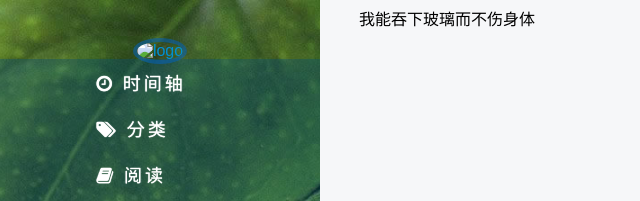
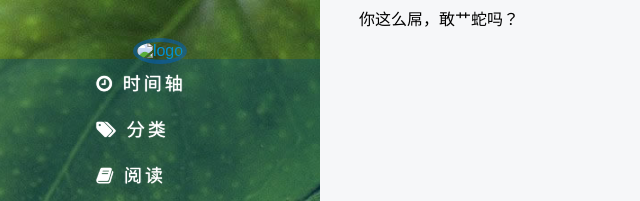
Before and after one commit to tingtinZ/zmobi.github.io, a Jekyll site: the page built from page/about.md, in a window 1280 px wide. Shown: the top 201 px of the page, without its empty margins (0-640 px from the left). Built offline with Jekyll 4.4.1, drawn with Linux system fonts in a browser that asks for light colours; some web fonts are replaced; comment, search, counter and statistics services are not loaded.

Commit message:
about.md fuck the snack

```diff
--- a/page/about.md
+++ b/page/about.md
@@ -3,4 +3,4 @@ layout: blog
 title: 关于
 ---
 
-我能吞下玻璃而不伤身体
+你这么屌，敢艹蛇吗？
```
